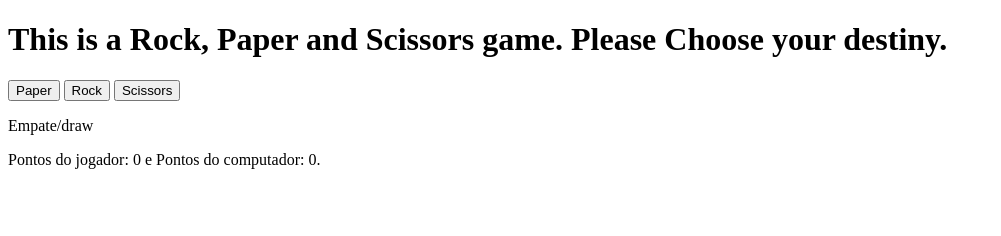
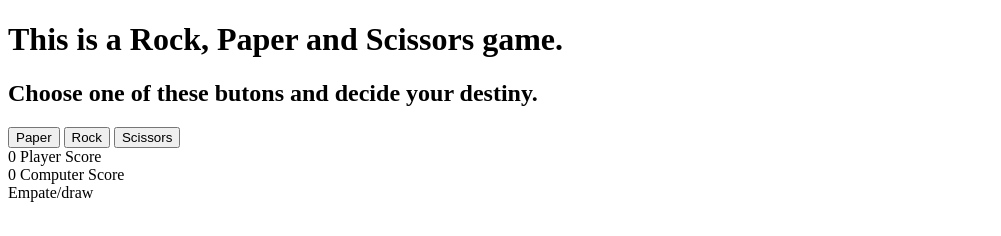
Before and after one commit to joaomonteiroSN/rock-paper-scissors, a plain HTML site: page index.html in a window 1280 px wide. Both pictures are taken after a click on the button "Paper". Shown: the whole page, without its empty margins (0-1001 px from the left). Drawn offline with Linux system fonts and the light colour scheme.

Commit message:
principais funcionalidades terminadas

```diff
--- a/index.html
+++ b/index.html
@@ -9,11 +9,25 @@
 
 <body>
     <div class="container">
-        <h1>This is a Rock, Paper and Scissors game. Please Choose your destiny.</h1>
+        <h1>This is a Rock, Paper and Scissors game.</h1>
+        <h2>Choose one of these butons and decide your destiny.</h2>
         <div id="playerChoises">
             <button type="button" id="paper">Paper</button>
             <button type="button" id="rock">Rock</button>
             <button type="button" id="scissors">Scissors</button>
+        </div>
+        <div class="results">
+            <div class="playerScore">
+                <span>0</span>
+                <span>Player Score</span>
+            </div>
+            <div class="computerScore">
+                <span>0</span>
+                <span>Computer Score</span>
+            </div>
+            <div class="roundResult">
+                -
+            </div>
         </div>
     </div>
 
--- a/index.js
+++ b/index.js
@@ -1,4 +1,3 @@
-
 //Array de respostas
 const arrayAnswers = [
     "Empate/draw",
@@ -27,42 +26,35 @@ function round(playerSelection, computerSelection) {
     if (playerSelection == computerSelection) {
         resultado = arrayAnswers[0];
         empate++;
-        currentScores.innerText = `Pontos do jogador: ${playerPoints} e Pontos do computador: ${computerPoints}.`
         return resultado;
     } else if (playerSelection == "rock" && computerSelection == "scissors") {
         resultado = arrayAnswers[1];
         playerPoints++;
-        currentScores.innerText = `Pontos do jogador: ${playerPoints} e Pontos do computador: ${computerPoints}.`
         return resultado;
     } else if (playerSelection == "paper" && computerSelection == "rock") {
         resultado = arrayAnswers[2];
         playerPoints++;
-        currentScores.innerText = `Pontos do jogador: ${playerPoints} e Pontos do computador: ${computerPoints}.`
         return resultado;
     } else if (playerSelection == "paper" && computerSelection == "scissors") {
         resultado = arrayAnswers[3];
         computerPoints++
-        currentScores.innerText = `Pontos do jogador: ${playerPoints} e Pontos do computador: ${computerPoints}.`
         return resultado;
     } else if (playerSelection == "scissors" && computerSelection == "paper") {
         resultado = arrayAnswers[4];
         playerPoints++;
-        currentScores.innerText = `Pontos do jogador: ${playerPoints} e Pontos do computador: ${computerPoints}.`
         return resultado;
     } else if (playerSelection == "scissors" && computerSelection == "rock") {
         resultado = arrayAnswers[5];
         computerPoints++;
-        currentScores.innerText = `Pontos do jogador: ${playerPoints} e Pontos do computador: ${computerPoints}.`
         return resultado;
     } else {
         resultado = arrayAnswers[6];
         computerPoints++;
-        currentScores.innerText = `Pontos do jogador: ${playerPoints} e Pontos do computador: ${computerPoints}.`
         return resultado;
     }
 }
 
-//Event handler to buttons
+//Event handler for buttons
 
 let playerSelection;
 let computerChoise;
@@ -70,9 +62,9 @@ let roundWinner;
 let counter = 0;
 
 const container = document.querySelector(".container");
-const roundResult = document.createElement("p");
-const currentScores = document.createElement("p");
-
+const roundResult = document.querySelector(".roundResult");
+const playerScoreEl = document.querySelector(".playerScore > span");
+const computerScoreEl = document.querySelector(".computerScore > span");
 
 let button = document.querySelector("#playerChoises");
 button.addEventListener('click', (event) => {
@@ -82,27 +74,37 @@ button.addEventListener('click', (event) => {
     if (target.id === 'paper') {
         playerSelection = "paper";
         computerChoise = getComputerChoice();
-        return roundResult.innerText = round(playerSelection, computerChoise);
+        roundResult.innerText = round(playerSelection, computerChoise);
+        playerScoreEl.innerText = playerPoints;
+        computerScoreEl.innerText = computerPoints;
+        game();
     }
     else if (target.id === 'rock') {
         playerSelection = "rock";
         computerChoise = getComputerChoice();
-        return roundResult.innerText = round(playerSelection, computerChoise);
+        roundResult.innerText = round(playerSelection, computerChoise);
+        playerScoreEl.innerText = playerPoints;
+        computerScoreEl.innerText = computerPoints;
+        game();
     }
     else {
         playerSelection = "scissors";
         computerChoise = getComputerChoice();
-        return roundResult.innerText = round(playerSelection, computerChoise);
+        roundResult.innerText = round(playerSelection, computerChoise);
+        playerScoreEl.innerText = playerPoints;
+        computerScoreEl.innerText = computerPoints;
+        game();
     }
 });
 
+const finalResult = document.createElement("span");
+
 function game() {
-    return playerPoints > computerPoints ? "Jogador venceu!" : "Computador venceu."
-
-    console.log("escolha do PLAYER: " + playerSelection);
-    console.log("escolha do COMPUTADOR: " + computerChoise);
-    console.log("quem ganhou o ROUND: " + roundWinner);
+    if (playerPoints === 5 || computerPoints === 5) {
+        finalResult.innerText = playerPoints > computerPoints ? "Jogador venceu!" : "Computador venceu."
+        container.appendChild(finalResult);
+    }
+    // console.log("escolha do PLAYER: " + playerSelection);
+    // console.log("escolha do COMPUTADOR: " + computerChoise);
+    // console.log("quem ganhou o ROUND: " + roundWinner);
 }
-
-container.appendChild(roundResult);
-container.appendChild(currentScores);
```
